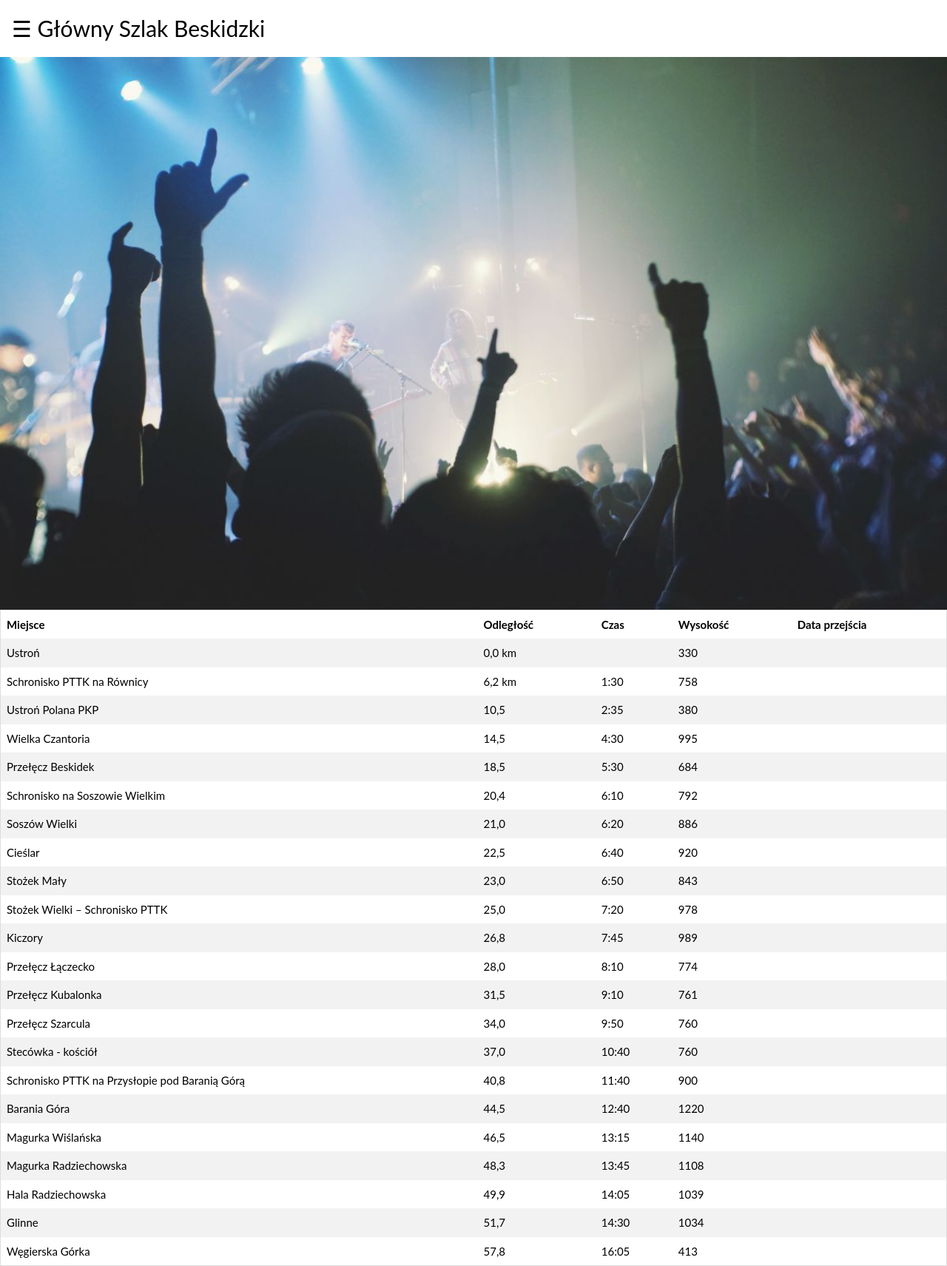
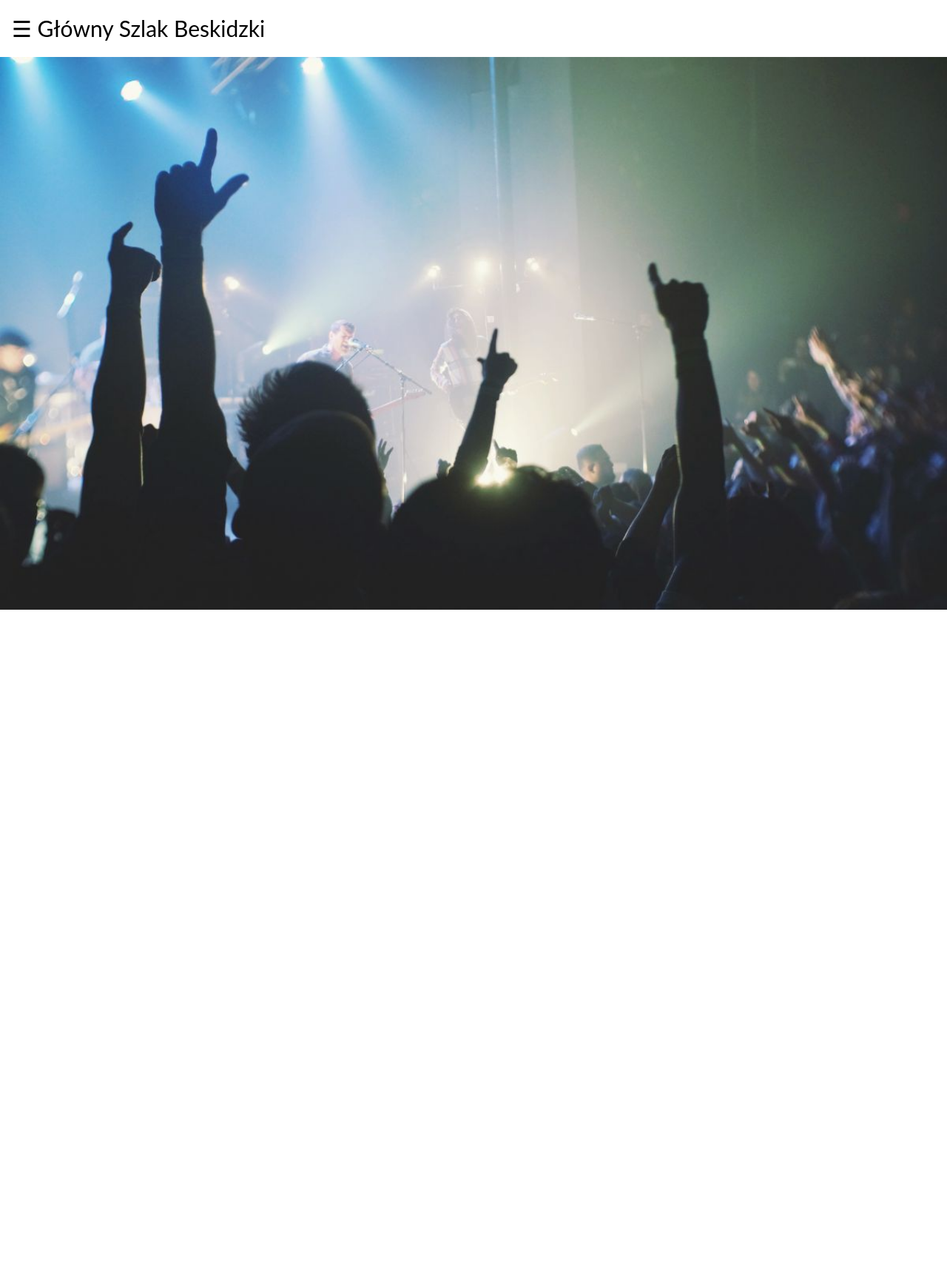
Before and after one commit to rjanuszew/rjanuszew.github.io, a Jekyll site: the page index.html, which Jekyll copies as it is, in a window 1280 px wide. Shown: the whole page at 74% size. Built offline with Jekyll 4.4.1, drawn with Linux system fonts in a browser that asks for light colours; after the commit the page ends 900 px from its top, so only the background shows below that.

Commit message:
Add files via upload

```diff
--- a/index.html
+++ b/index.html
@@ -37,7 +37,7 @@ body {
 
 .sidenav .closebtn {
     position: absolute;
-    top: -8px;
+    top: -10px;
     right: 25px;
     font-size: 56px;
     margin-left: 50px;
@@ -53,18 +53,6 @@ body {
   .sidenav a {font-size: 18px;}
 }
 
-table {
-    border-collapse: collapse;
-    border-spacing: 0;
-    width: 100%;
-    border: 1px solid #ddd;
-}
-
-th, td {
-    border: none;
-    text-align: left;
-    padding: 8px;
-}
 
 tr:nth-child(even){background-color: #f2f2f2}
 </style>
@@ -73,7 +61,7 @@ tr:nth-child(even){background-color: #f2f2f2}
 
 <div id="mySidenav" class="sidenav">
   <a href="javascript:void(0)" class="closebtn" onclick="closeNav()">&times;</a>
-  <a href="#">Beskid Śląski</a>
+  <a href="slaski.html">Beskid Śląski</a>
   <a href="#">Beskid Żywiecki</a>
   <a href="#">Gorce</a>
   <a href="#">Beskid Sądecki</a>
@@ -90,172 +78,6 @@ tr:nth-child(even){background-color: #f2f2f2}
    <img class="mySlides" src="img_band_ny.jpg" style="width:100%">
    <img class="mySlides" src="img_band_chicago.jpg" style="width:100%">
 </section>
-
-<div style="overflow-x:auto;">
-  <table>
-    <tr>
-      <th>Miejsce</th>
-      <th>Odległość</th>
-      <th>Czas</th>
-      <th>Wysokość</th>
-      <th>Data przejścia</th>
-    </tr>
-    <tr>
-      <td>Ustroń</td>
-      <td>0,0 km</td>
-      <td></td>
-      <td>330</td>
-      <td></td>
-    </tr>
-    <tr>
-      <td>Schronisko PTTK na Równicy</td>
-      <td>6,2 km</td>
-      <td>1:30</td>
-      <td>758</td>
-      <td></td>
-    </tr>
-    <tr>
-      <td>Ustroń Polana PKP</td>
-      <td>10,5</td>
-      <td>2:35</td>
-      <td>380</td>
-      <td></td>
-    </tr>
-    <tr>
-      <td>Wielka Czantoria</td>
-      <td>14,5</td>
-      <td>4:30</td>
-      <td>995</td>
-      <td></td>
-    </tr>
-    <tr>
-      <td>Przełęcz Beskidek</td>
-      <td>18,5</td>
-      <td>5:30</td>
-      <td>684</td>
-      <td></td>
-    </tr>
-    <tr>
-      <td>Schronisko na Soszowie Wielkim</td>
-      <td>20,4</td>
-      <td>6:10</td>
-      <td>792</td>
-      <td></td>
-    </tr>
-    <tr>
-      <td>Soszów Wielki</td>
-      <td>21,0</td>
-      <td>6:20</td>
-      <td>886</td>
-      <td></td>
-    </tr>
-    <tr>
-      <td>Cieślar</td>
-      <td>22,5</td>
-      <td>6:40</td>
-      <td>920</td>
-      <td></td>
-    </tr>
-    <tr>
-      <td>Stożek Mały</td>
-      <td>23,0</td>
-      <td>6:50</td>
-      <td>843</td>
-      <td></td>
-    </tr>
-    <tr>
-      <td>Stożek Wielki – Schronisko PTTK</td>
-      <td>25,0</td>
-      <td>7:20</td>
-      <td>978</td>
-      <td></td>
-    </tr>
-    <tr>
-      <td>Kiczory</td>
-      <td>26,8</td>
-      <td>7:45</td>
-      <td>989</td>
-      <td></td>
-    </tr>
-    <tr>
-      <td>Przełęcz Łączecko</td>
-      <td>28,0</td>
-      <td>8:10</td>
-      <td>774</td>
-      <td></td>
-    </tr>
-    <tr>
-      <td>Przełęcz Kubalonka</td>
-      <td>31,5</td>
-      <td>9:10</td>
-      <td>761</td>
-      <td></td>
-    </tr>
-    <tr>
-      <td>Przełęcz Szarcula</td>
-      <td>34,0</td>
-      <td>9:50</td>
-      <td>760</td>
-      <td></td>
-    </tr>
-    <tr>
-      <td>Stecówka - kościół</td>
-      <td>37,0</td>
-      <td>10:40</td>
-      <td>760</td>
-      <td></td>
-    </tr>
-    <tr>
-      <td>Schronisko PTTK na Przysłopie pod Baranią Górą</td>
-      <td>40,8</td>
-      <td>11:40</td>
-      <td>900</td>
-      <td></td>
-    </tr>
-    <tr>
-      <td>Barania Góra</td>
-      <td>44,5</td>
-      <td>12:40</td>
-      <td>1220</td>
-      <td></td>
-    </tr>
-    <tr>
-      <td>Magurka Wiślańska</td>
-      <td>46,5</td>
-      <td>13:15</td>
-      <td>1140</td>
-      <td></td>
-    </tr>
-    <tr>
-      <td>Magurka Radziechowska</td>
-      <td>48,3</td>
-      <td>13:45</td>
-      <td>1108</td>
-      <td></td>
-    </tr>
-    <tr>
-      <td>Hala Radziechowska</td>
-      <td>49,9</td>
-      <td>14:05</td>
-      <td>1039</td>
-      <td></td>
-    </tr>
-    <tr>
-      <td>Glinne</td>
-      <td>51,7</td>
-      <td>14:30</td>
-      <td>1034</td>
-      <td></td>
-    </tr>
-    <tr>
-      <td>Węgierska Górka</td>
-      <td>57,8</td>
-      <td>16:05</td>
-      <td>413</td>
-      <td></td>
-    </tr>
-  </table>
-</div>
 
 
 <script>
```
Also changed, not shown: slaski.html (added, +271 -0 lines).
